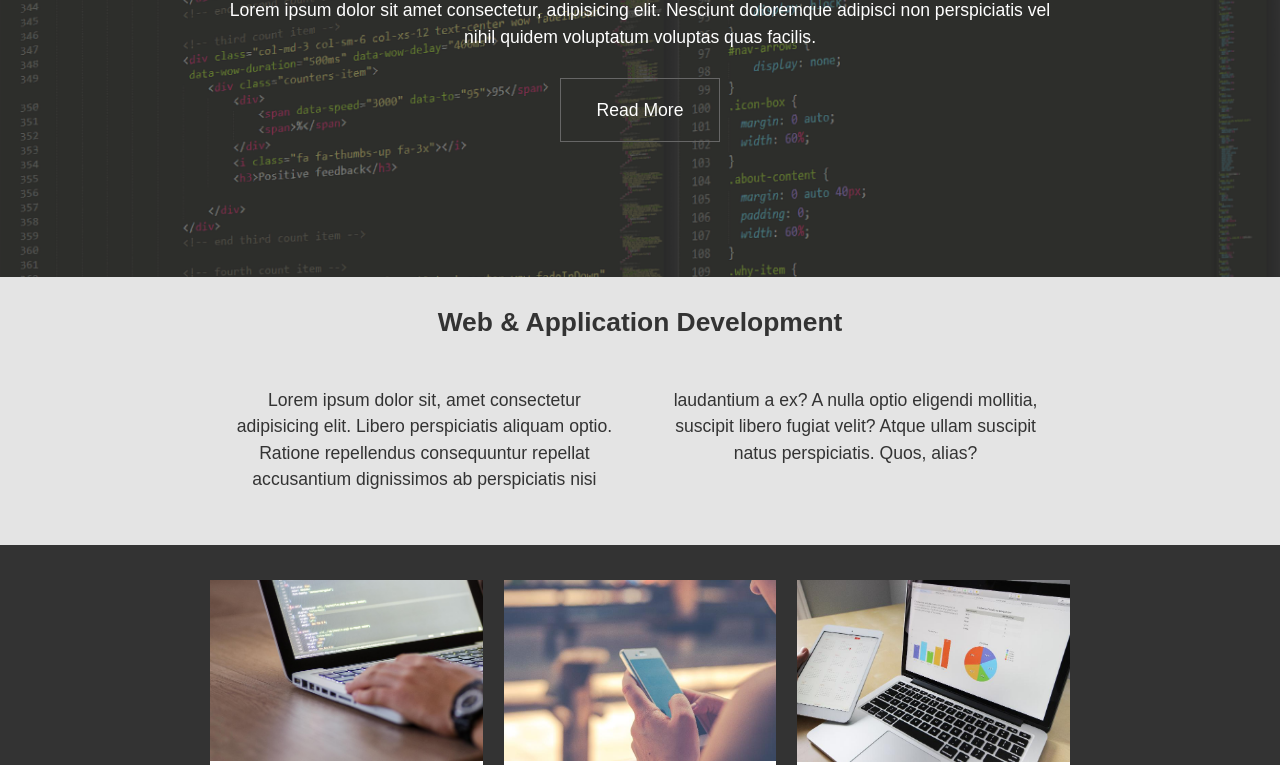
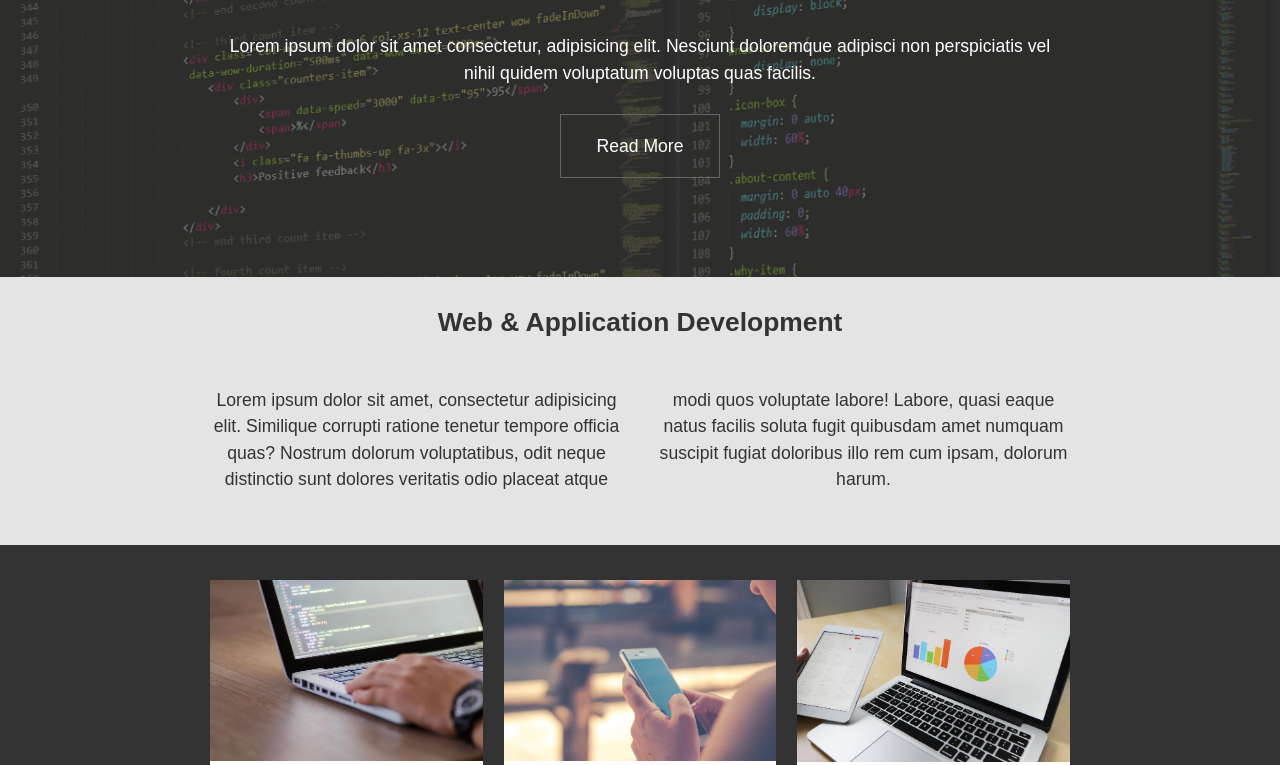
Before and after one commit to MykhCher/onl-js-pd-2023-2-flex-adaptive-layout, a plain HTML site: page index.html in a window 1280 px wide. Shown: the part 173-938 px from the top of the page. Drawn offline with Linux system fonts and the light colour scheme.

Commit message:
replaced grid with flex in header and section a

```diff
--- a/assets/styles/main.css
+++ b/assets/styles/main.css
@@ -5,7 +5,7 @@
 
 
 body {
-    margin: 0;
+    margin: 0 auto;
     background-color: #333;
     color: white;
     font-size: 1.1em;
@@ -15,6 +15,9 @@ body {
 header {
     min-height: 450px;
     text-align: center;
+    display: flex;
+    justify-content: center;
+    align-items: center;
 }
 
 header .bg-image {
@@ -30,17 +33,24 @@ header .bg-image {
 }
 
 header h1 {
-    padding-top: 100px;
     padding-bottom: 0;
 }
 
-h1, h2, h3 {
+.content-text {
+    max-width: 70%;
+}
+
+h2, h3 {
     margin: 0;
     padding: 1em 0;
 }
 
 .content-wrap {
+    display: flex;
+    flex-flow: column;
     padding: 0 1.5em;
+    justify-content: center;
+    align-items: center;
 }
 
 header a {
@@ -60,6 +70,9 @@ header a:hover {
 }
 
 #section-a {
+    display: flex;
+    justify-content: center;
+    align-items: center;
     text-align: center;
     background-color: #fffd;
     color: #333;
--- a/index.html
+++ b/index.html
@@ -10,11 +10,11 @@
 
     <!-- Header -->
 
-    <header class="grid">
+    <header>
         <div class="bg-image"></div>
         <div class="content-wrap">
             <h1>Welcome to Acme Web Solutions</h1>
-            <p>Lorem ipsum dolor sit amet consectetur, adipisicing elit. Nesciunt doloremque adipisci non perspiciatis vel nihil quidem voluptatum voluptas quas facilis.</p>
+            <p class="content-text">Lorem ipsum dolor sit amet consectetur, adipisicing elit. Nesciunt doloremque adipisci non perspiciatis vel nihil quidem voluptatum voluptas quas facilis.</p>
             <a href="#section-b">Read More</a>
         </div>
     </header>
@@ -26,7 +26,7 @@
         <section id="section-a" class="grid">
             <div class="content-wrap">
                 <h2 class="content-title">Web & Application Development</h2>
-                <p class="content-text">Lorem ipsum dolor sit, amet consectetur adipisicing elit. Libero perspiciatis aliquam optio. Ratione repellendus consequuntur repellat accusantium dignissimos ab perspiciatis nisi laudantium a ex? A nulla optio eligendi mollitia, suscipit libero fugiat velit? Atque ullam suscipit natus perspiciatis. Quos, alias?</p>
+                <p class="content-text">Lorem ipsum dolor sit amet, consectetur adipisicing elit. Similique corrupti ratione tenetur tempore officia quas? Nostrum dolorum voluptatibus, odit neque distinctio sunt dolores veritatis odio placeat atque modi quos voluptate labore! Labore, quasi eaque natus facilis soluta fugit quibusdam amet numquam suscipit fugiat doloribus illo rem cum ipsam, dolorum harum.</p>
             </div>
         </section>
 
```
